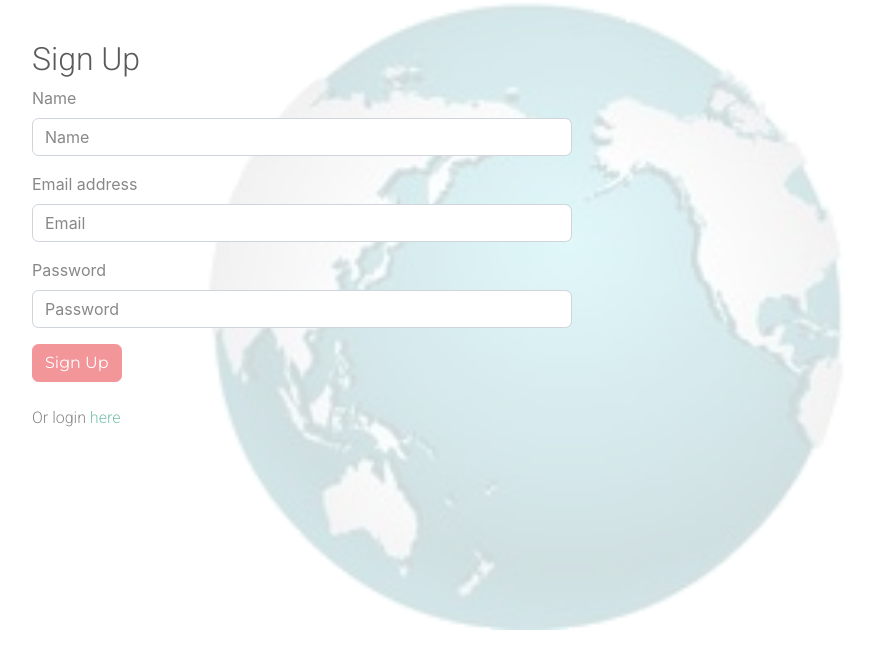
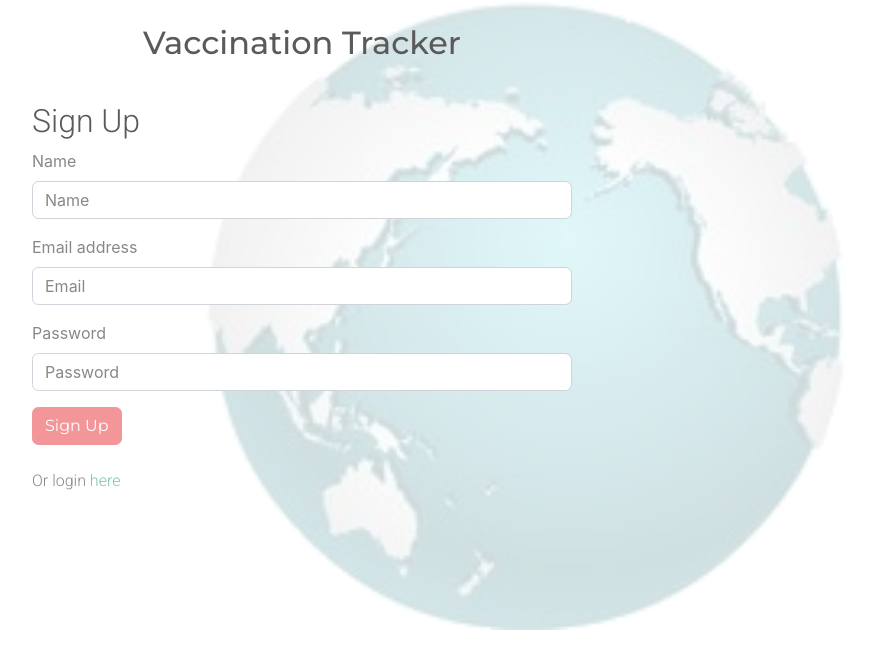
Before and after one commit to ManNeu/Project02-03, a website: page public/signup.html in a window 1280 px wide. Shown: the whole page, without its empty margins (338-1210 px from the left). Drawn offline with nearby package versions, Linux system fonts and the light colour scheme.

Commit message:
branding

```diff
--- a/public/assets/css/style.css
+++ b/public/assets/css/style.css
@@ -128,6 +128,10 @@ body {
   background-position: 85% 0%;
 }
 
+#brand {
+  font-family: "Montserrat", -apple-system, system-ui, BlinkMacSystemFont, "Segoe UI", Roboto, "Helvetica Neue", Arial, sans-serif;
+}
+
 .result:hover,
 .userInput:hover {
   background-color: transparent;
--- a/public/signup.html
+++ b/public/signup.html
@@ -14,6 +14,13 @@
   </head>
 
   <body>
+        <!-- BRANDING -->
+    <br>
+        <div class="col-lg justify-content-center text-center">
+          <h2 id="brand">Vaccination Tracker</h2>
+        </div>
+
+        <!-- FORM AREA -->
     <div class="container">
       <div class="row d-flex justify-content-center security-screen">
         <div class="col-md-6">
```
Also changed, not shown: public/assets/destination.html (+2 -1 lines), public/assets/diseases.html (+1 -0 lines), public/assets/index.html (+1 -1 lines), public/assets/profile.html (+1 -1 lines), public/login.html (+7 -0 lines).
